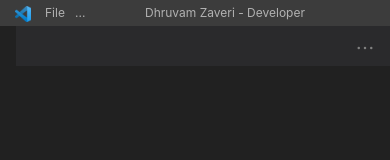
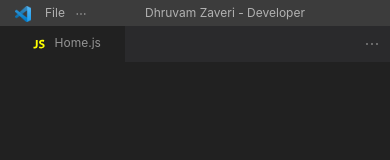
Before and after one commit to dhruvam-zaveri/vs-code-portfolio, a React (Create React App) app in the folder frontend/: page / in a window 390 px wide. Shown: the top 160 px of the page. Built offline with nearby package versions, Linux system fonts and the light colour scheme.

Commit message:
Creted a new component Tab, added a tab in TabBar and edited the Header.

```diff
--- a/frontend/src/Components/Header.js
+++ b/frontend/src/Components/Header.js
@@ -48,12 +48,30 @@ export const Header = () => {
             >
               {" "}
               {/* will be visible for widths except lg and xs*/}
-              ...
+              <svg
+                stroke="currentColor"
+                fill="currentColor"
+                strokeWidth={0}
+                viewBox="0 0 16 16"
+                height="1em"
+                width="1em"
+              >
+                <path d="M4 8a1 1 0 1 1-2 0 1 1 0 0 1 2 0zm5 0a1 1 0 1 1-2 0 1 1 0 0 1 2 0zm5 0a1 1 0 1 1-2 0 1 1 0 0 1 2 0z" />
+              </svg>{" "}
             </Col>
             <Col xs={1} className="d-block d-sm-none">
               {" "}
               {/* will be visible for widths xs only*/}
-              ...
+              <svg
+                stroke="currentColor"
+                fill="currentColor"
+                strokeWidth={0}
+                viewBox="0 0 16 16"
+                height="1em"
+                width="1em"
+              >
+                <path d="M4 8a1 1 0 1 1-2 0 1 1 0 0 1 2 0zm5 0a1 1 0 1 1-2 0 1 1 0 0 1 2 0zm5 0a1 1 0 1 1-2 0 1 1 0 0 1 2 0z" />
+              </svg>
             </Col>
           </Row>
         </Col>
--- a/frontend/src/Components/Tab.js
+++ b/frontend/src/Components/Tab.js
@@ -12,11 +12,27 @@ export const Tab = ({ title, logo }) => {
         margin: 0,
       }}
     >
-      <Row lg="auto">
-        <Col lg="auto" style={{ color: "yellow" }}>
+      <Row lg="auto" md="auto" sm="auto" xs="auto">
+        <Col
+          lg="auto"
+          md="auto"
+          sm="auto"
+          xs="auto"
+          style={{ color: "yellow" }}
+          className="d-flex justify-content-center pr-1"
+        >
           {logo}
         </Col>
-        <Col lg="auto">{title}</Col>
+        <Col
+          lg="auto"
+          md="auto"
+          sm="auto"
+          xs="auto"
+          className="d-flex justify-content-center pr-4 pl-1"
+          style={{ fontSize: 12 }}
+        >
+          {title}
+        </Col>
       </Row>
     </Container>
   );
--- a/frontend/src/Components/TabBar.js
+++ b/frontend/src/Components/TabBar.js
@@ -11,7 +11,7 @@ export const TabBar = () => {
       version="1.1"
       viewBox="0 0 32 32"
       height="1.25em"
-      width="1.25em"
+      width="1em"
       xmlns="http://www.w3.org/2000/svg"
     >
       <path d="M9.633 7.968h3.751v10.514c0 4.738-2.271 6.392-5.899 6.392-0.888 0-2.024-0.148-2.764-0.395l0.42-3.036c0.518 0.173 1.185 0.296 1.925 0.296 1.58 0 2.567-0.716 2.567-3.282v-10.489zM16.641 20.753c0.987 0.518 2.567 1.037 4.171 1.037 1.728 0 2.641-0.716 2.641-1.826 0-1.012-0.79-1.629-2.789-2.32-2.764-0.987-4.59-2.517-4.59-4.961 0-2.838 2.394-4.985 6.293-4.985 1.9 0 3.258 0.37 4.245 0.839l-0.839 3.011c-0.642-0.321-1.851-0.79-3.455-0.79-1.629 0-2.419 0.765-2.419 1.604 0 1.061 0.913 1.53 3.085 2.369 2.937 1.086 4.294 2.616 4.294 4.985 0 2.789-2.122 5.158-6.688 5.158-1.9 0-3.776-0.518-4.714-1.037l0.765-3.085z"></path>
@@ -29,23 +29,21 @@ export const TabBar = () => {
       fluid
     >
       <Row>
-        {/* <Col><Tab title="Home.js" logo={jsLogo} /></Col> */}
-        <Container
-          xl="auto"
-          lg="auto"
-          md="auto"
-          className="d-flex justify-content-end py-2"
-          fluid
-        >
+        <Col lg="auto" md="auto" sm="auto" xs="auto" className="px-0">
+          <Tab title="Home.js" logo={jsLogo} />
+        </Col>
+        <Col>
+          <Row className="d-flex justify-content-end">
+            <Col lg="auto" md="auto" sm="auto" xs="auto" className="py-1">
               <Row>
-            <Col className="d-none d-lg-block">
+                <Col className="d-none d-lg-block px-1">
                   <svg
                     stroke="currentColor"
                     fill="currentColor"
                     strokeWidth={0}
                     viewBox="0 0 16 16"
-                height="1.75em"
-                width="1.75em"
+                    height="1.5em"
+                    width="1.5em"
                   >
                     <path
                       fillRule="evenodd"
@@ -54,14 +52,14 @@ export const TabBar = () => {
                     />
                   </svg>
                 </Col>
-            <Col className="d-none d-lg-block">
+                <Col className="d-none d-lg-block px-1">
                   <svg
                     stroke="currentColor"
                     fill="currentColor"
                     strokeWidth={0}
                     viewBox="0 0 16 16"
-                height="1.25em"
-                width="1.25em"
+                    height="1em"
+                    width="1em"
                   >
                     <path
                       fillRule="evenodd"
@@ -70,32 +68,34 @@ export const TabBar = () => {
                     />
                   </svg>
                 </Col>
-            <Col className="d-none d-lg-block">
+                <Col className="d-none d-lg-block px-1">
                   <svg
                     stroke="currentColor"
                     fill="currentColor"
                     strokeWidth={0}
                     viewBox="0 0 16 16"
-                height="1.25em"
-                width="1.25em"
+                    height="1em"
+                    width="1em"
                   >
                     <path d="M14 1H3L2 2v11l1 1h11l1-1V2l-1-1zM8 13H3V2h5v11zm6 0H9V2h5v11z" />
                   </svg>
                 </Col>
-            <Col>
+                <Col className="pl-1 pr-2">
                   <svg
                     stroke="currentColor"
                     fill="currentColor"
                     strokeWidth={0}
                     viewBox="0 0 16 16"
-                height="1.25em"
-                width="1.25em"
+                    height="1em"
+                    width="1em"
                   >
                     <path d="M4 8a1 1 0 1 1-2 0 1 1 0 0 1 2 0zm5 0a1 1 0 1 1-2 0 1 1 0 0 1 2 0zm5 0a1 1 0 1 1-2 0 1 1 0 0 1 2 0z" />
                   </svg>
                 </Col>
               </Row>
-        </Container>
+            </Col>
+          </Row>
+        </Col>
       </Row>
     </Container>
   );
```
Lines whose indentation alone changed are shown as unchanged.
